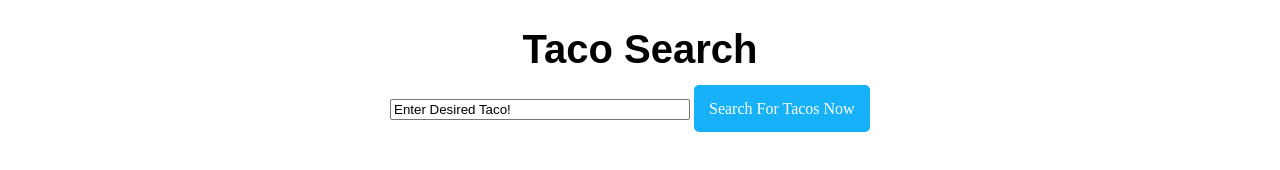
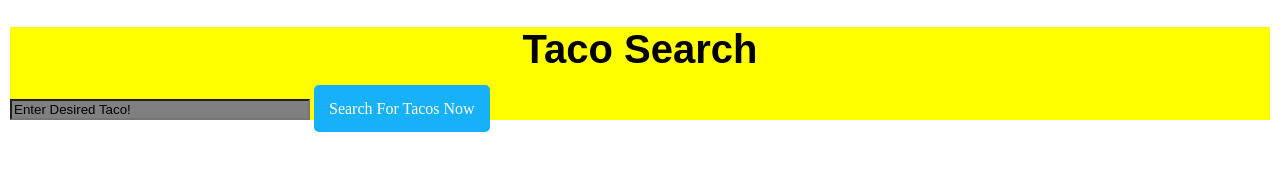
Before and after one commit to Brenan/TacoSearch, a plain HTML site: page index.html in a window 1280 px wide. Drawn offline with Linux system fonts and the light colour scheme.

Commit message:
Adds background color

```diff
--- a/css/style.css
+++ b/css/style.css
@@ -16,9 +16,11 @@ a {
 input {
 	width: 300px;
 	margin: auto;
+	background-color: gray;
 }
 
 .top {
-	width: 500px;
+	width: 1260px;
 	margin: auto;
+	background-color: yellow;
 }
```
